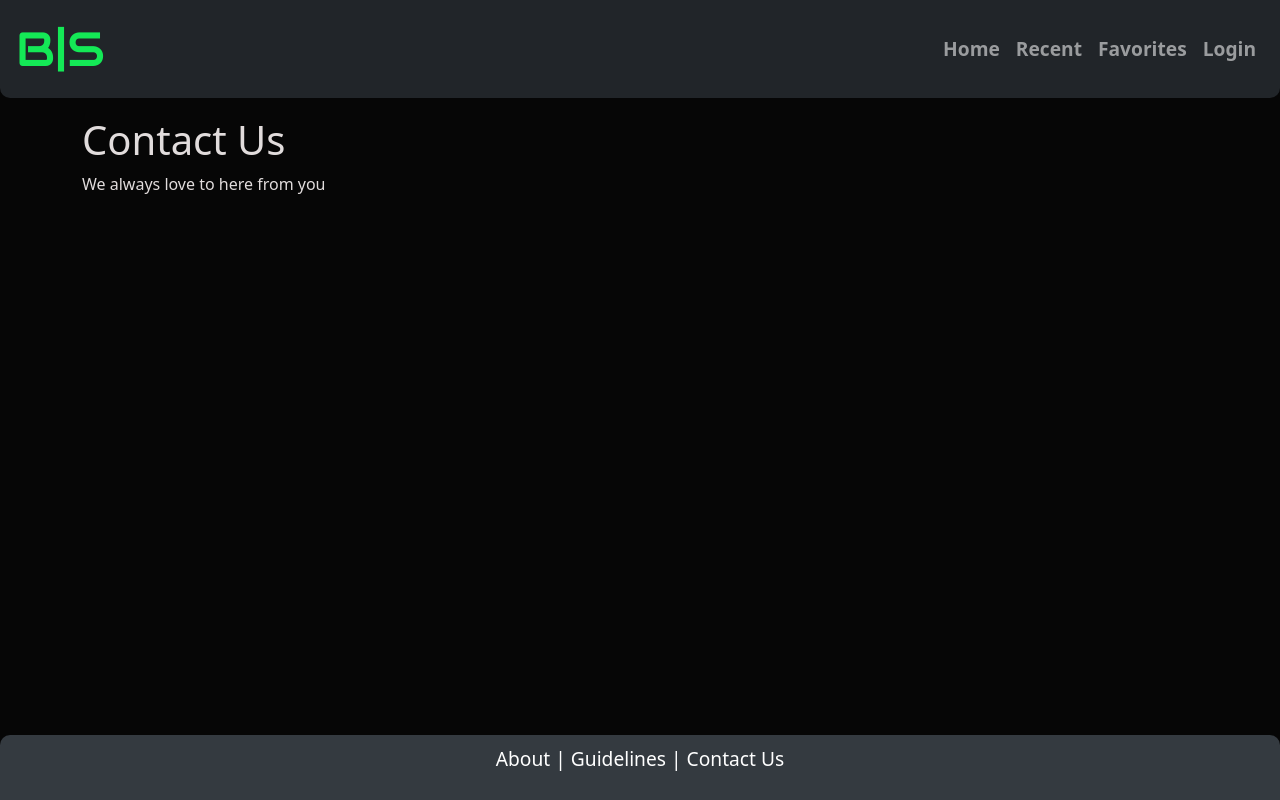
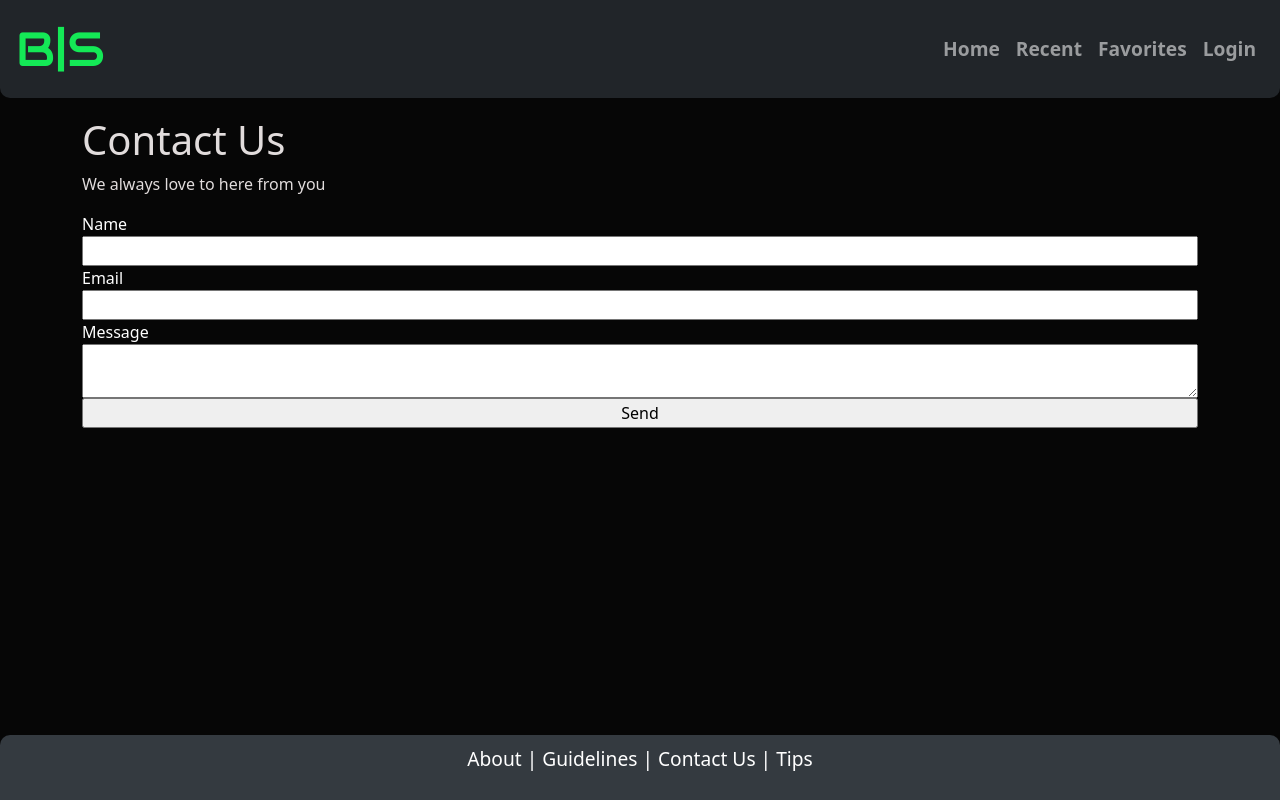
Before and after one commit to l-lavelle/blog-score, a React (Vite) app in the folder client/: page /contact in a window 1280 px wide. Built offline with nearby package versions, Linux system fonts and the light colour scheme.

Commit message:
adding contact page and tip jar link

```diff
--- a/client/package.json
+++ b/client/package.json
@@ -11,7 +11,9 @@
   },
   "dependencies": {
     "@apollo/client": "^3.7.14",
+    "@emailjs/browser": "^3.11.0",
     "@vitejs/plugin-react": "^4.0.3",
+    "email-js": "^2.0.2",
     "graphql": "^16.6.0",
     "jwt-decode": "^3.1.2",
     "react": "^18.2.0",
--- a/client/src/components/Footer/Contact.jsx
+++ b/client/src/components/Footer/Contact.jsx
@@ -1,10 +1,43 @@
+// Need to fix layout but does work!! messages and clear message info
+import React, { useRef } from 'react';
+import emailjs from '@emailjs/browser';
+
 const Contact=()=>{
+    const form = useRef();
+
+         const sendEmail = (e) => {
+           e.preventDefault(); // prevents the page from reloading when you hit “Send”
+
+           emailjs.sendForm("service_il6b8zg", 'template_uigoji9', form.current, 'zhCenTCZqdBMtVbwy')
+             .then((result) => {
+                 // show the user a success message
+             }, (error) => {
+                 // show the user an error
+             });
+         };
+
 
     return(
+        <>
         <div className="footer-info">
             <h1>Contact Us</h1>
             <p>We always love to here from you </p>
         </div>
+
+
+        <div >
+           <form ref={form} onSubmit={sendEmail} className='d-flex flex-column'>
+             <label style={{color:"white"}}>Name</label>
+             <input type="text" name="user_name" />
+             <label style={{color:"white"}}>Email</label>
+             <input type="email" name="user_email" />
+             <label style={{color:"white"}}>Message</label>
+             <textarea name="message" />
+             <input type="submit" value="Send" />
+           </form>
+        </div>
+
+        </>
     )
 }
 
--- a/client/src/components/Footer/Footer.css
+++ b/client/src/components/Footer/Footer.css
@@ -24,3 +24,4 @@
 .footer-link:hover {
   color: #14e956;
 }
+.footer-tips
--- a/client/src/components/Footer/Footer.jsx
+++ b/client/src/components/Footer/Footer.jsx
@@ -32,9 +32,8 @@ const Footer = () => {
         <p>
           <Link to='/about' className='footer-link'>About |</Link>
           <Link to='/guidelines' className='footer-link'> Guidelines |</Link>
-          <Link to='/contact' className='footer-link'> Contact Us </Link>
-          {/* <p  ref={stripeButtonRef} className='footer-link'> Tips </p>
-          <div ref={stripeButtonRef}></div> */}
+          <Link to='/contact' className='footer-link'> Contact Us |</Link>
+          <a className="footer-link" href="https://buy.stripe.com/bIYaFFbMs7Xe8A87ss"> Tips</a>
         </p>
         </Col>
       </Row>
```
Also changed, not shown: 1 other file (tests, documents, lock files or other folders).
